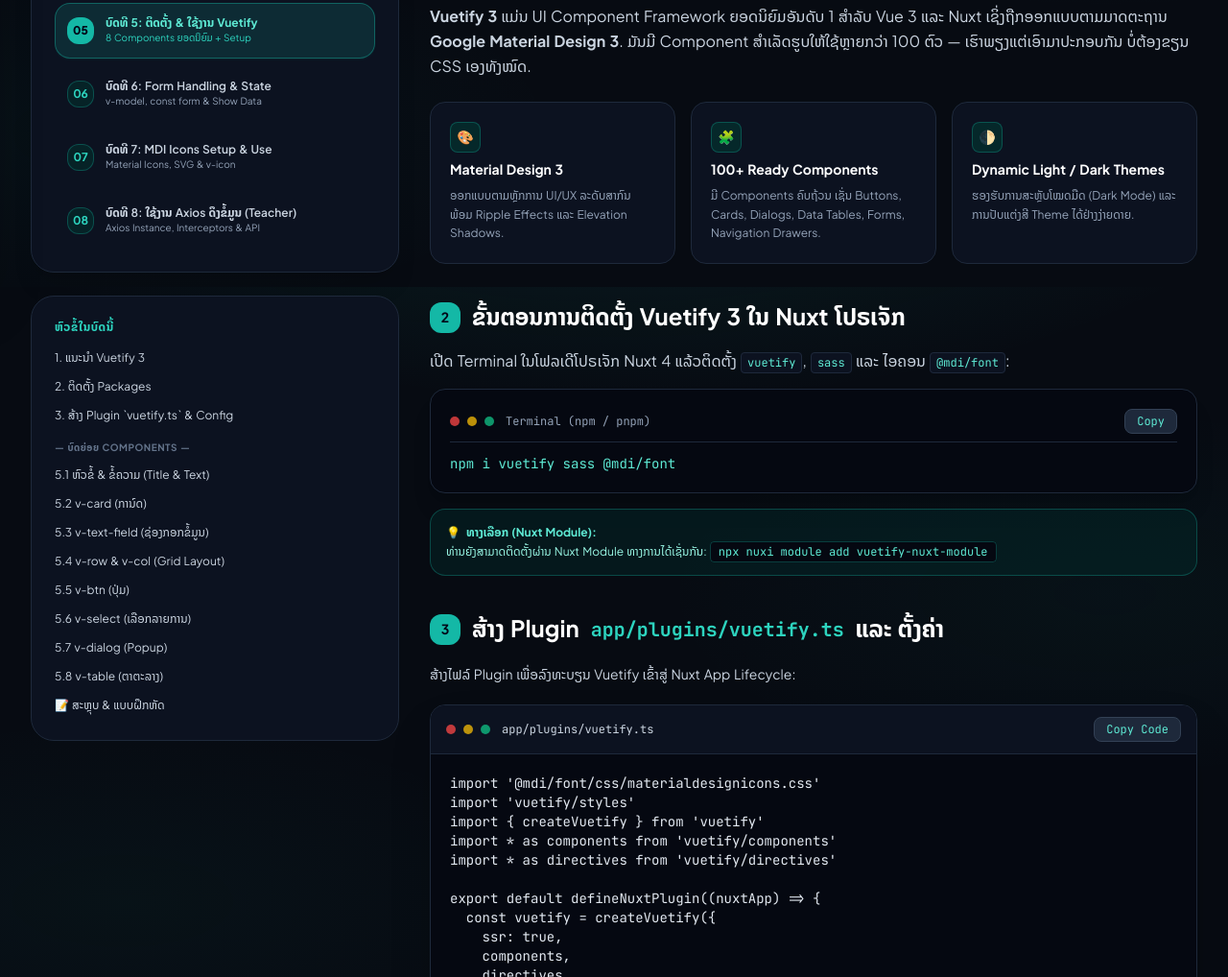
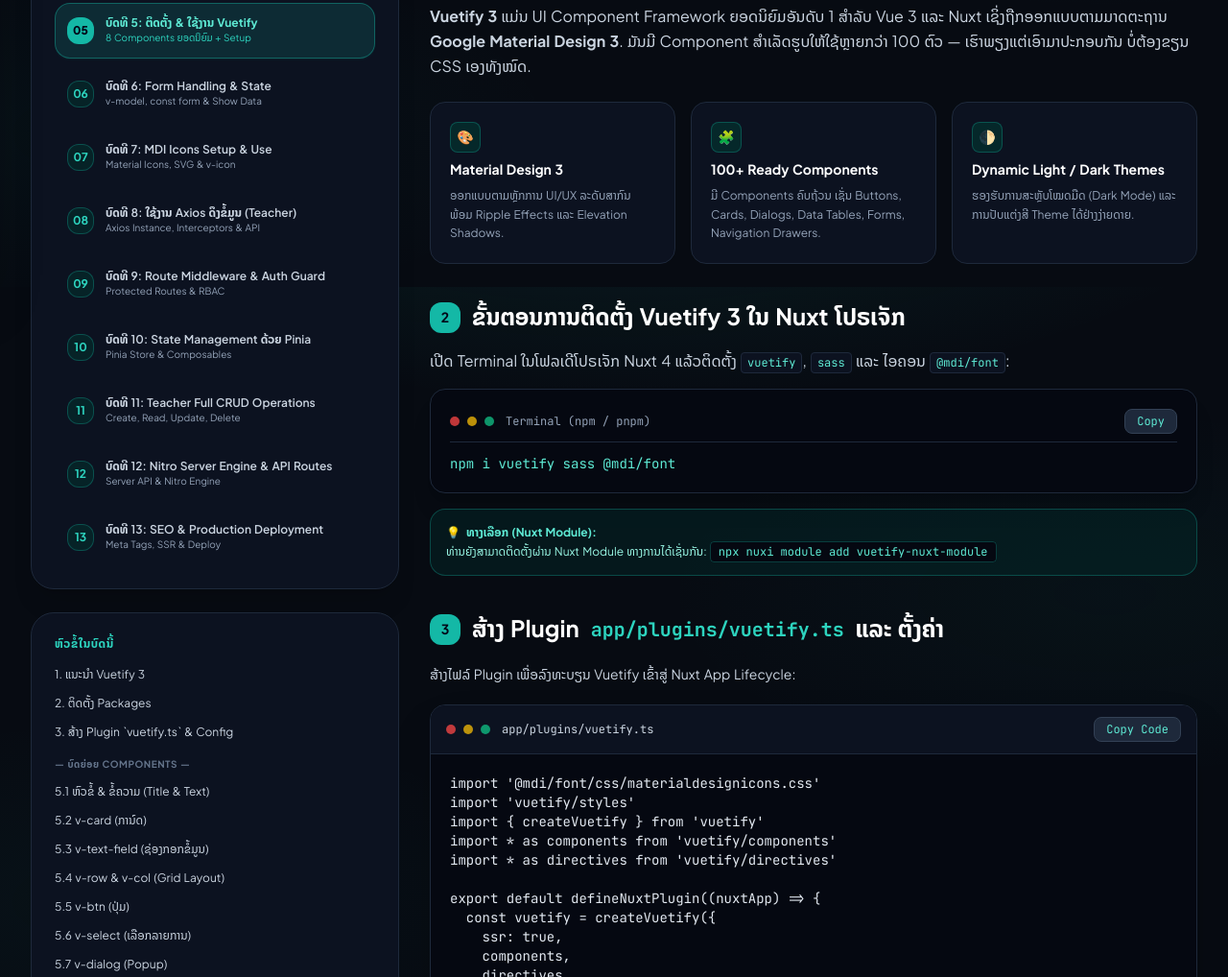
Before and after one commit to huevangxp/intern-course-2026, a plain HTML site: page N05.html in a window 1280 px wide. Shown: the part 501-1519 px from the top of the page at 96% size. Drawn offline with nearby package versions, Linux system fonts and the light colour scheme.

Commit message:
commit Fri 10/23/2026  8:06:55.17

```diff
--- a/N05.html
+++ b/N05.html
@@ -119,6 +119,11 @@
             <a href="./N06.html" class="block px-3 py-2 rounded-xl hover:bg-slate-800/60 hover:text-teal-300 text-slate-300 text-xs transition">ບົດທີ 6: Form Handling & State</a>
             <a href="./N07.html" class="block px-3 py-2 rounded-xl hover:bg-slate-800/60 hover:text-teal-300 text-slate-300 text-xs transition">ບົດທີ 7: MDI Icons Setup & Use</a>
             <a href="./N08.html" class="block px-3 py-2 rounded-xl hover:bg-slate-800/60 hover:text-teal-300 text-slate-300 text-xs transition">ບົດທີ 8: ໃຊ້ງານ Axios ດຶງຂໍ້ມູນ (Teacher)</a>
+            <a href="./N09.html" class="block px-3 py-2 rounded-xl hover:bg-slate-800/60 hover:text-teal-300 text-slate-300 text-xs transition">ບົດທີ 9: Route Middleware & Auth Guard</a>
+            <a href="./N10.html" class="block px-3 py-2 rounded-xl hover:bg-slate-800/60 hover:text-teal-300 text-slate-300 text-xs transition">ບົດທີ 10: State Management ດ້ວຍ Pinia</a>
+            <a href="./N11.html" class="block px-3 py-2 rounded-xl hover:bg-slate-800/60 hover:text-teal-300 text-slate-300 text-xs transition">ບົດທີ 11: Teacher Full CRUD Operations</a>
+            <a href="./N12.html" class="block px-3 py-2 rounded-xl hover:bg-slate-800/60 hover:text-teal-300 text-slate-300 text-xs transition">ບົດທີ 12: Nitro Server Engine & API Routes</a>
+            <a href="./N13.html" class="block px-3 py-2 rounded-xl hover:bg-slate-800/60 hover:text-teal-300 text-slate-300 text-xs transition">ບົດທີ 13: SEO & Production Deployment</a>
           </div>
         </div>
 
@@ -184,6 +189,11 @@
       <a href="./N06.html" class="block px-3 py-2.5 rounded-xl text-slate-300 hover:bg-slate-800/60 hover:text-teal-300 text-xs font-semibold transition">06. Form Handling & State</a>
       <a href="./N07.html" class="block px-3 py-2.5 rounded-xl text-slate-300 hover:bg-slate-800/60 hover:text-teal-300 text-xs font-semibold transition">07. MDI Icons Setup & Use</a>
       <a href="./N08.html" class="block px-3 py-2.5 rounded-xl text-slate-300 hover:bg-slate-800/60 hover:text-teal-300 text-xs font-semibold transition">08. ໃຊ້ງານ Axios ດຶງຂໍ້ມູນ (Teacher)</a>
+      <a href="./N09.html" class="block px-3 py-2.5 rounded-xl text-slate-300 hover:bg-slate-800/60 hover:text-teal-300 text-xs font-semibold transition">09. Route Middleware & Auth Guard</a>
+      <a href="./N10.html" class="block px-3 py-2.5 rounded-xl text-slate-300 hover:bg-slate-800/60 hover:text-teal-300 text-xs font-semibold transition">10. State Management ດ້ວຍ Pinia</a>
+      <a href="./N11.html" class="block px-3 py-2.5 rounded-xl text-slate-300 hover:bg-slate-800/60 hover:text-teal-300 text-xs font-semibold transition">11. Teacher Full CRUD Operations</a>
+      <a href="./N12.html" class="block px-3 py-2.5 rounded-xl text-slate-300 hover:bg-slate-800/60 hover:text-teal-300 text-xs font-semibold transition">12. Nitro Server Engine & API Routes</a>
+      <a href="./N13.html" class="block px-3 py-2.5 rounded-xl text-slate-300 hover:bg-slate-800/60 hover:text-teal-300 text-xs font-semibold transition">13. SEO & Production Deployment</a>
     </div>
   </aside>
 
@@ -200,7 +210,7 @@
             <h3 class="font-bold text-white text-sm flex items-center gap-2">
               <span class="text-teal-400">📚</span> ສາລະບານຫຼັກສູດ Nuxt 4
             </h3>
-            <span class="text-[11px] font-semibold text-teal-300 bg-teal-950/80 border border-teal-500/30 px-2 py-0.5 rounded-full">9 ບົດຮຽນ</span>
+            <span class="text-[11px] font-semibold text-teal-300 bg-teal-950/80 border border-teal-500/30 px-2 py-0.5 rounded-full">14 ບົດຮຽນ</span>
           </div>
 
           <div class="space-y-2 text-xs">
@@ -282,6 +292,51 @@
               <div class="flex-grow">
                 <div class="font-semibold">ບົດທີ 8: ໃຊ້ງານ Axios ດຶງຂໍ້ມູນ (Teacher)</div>
                 <div class="text-[10px] text-slate-400">Axios Instance, Interceptors & API</div>
+              </div>
+            </a>
+
+            <!-- Lesson 9 -->
+            <a href="./N09.html" class="flex items-center gap-3 p-3 rounded-2xl text-slate-300 hover:bg-slate-800/60 hover:text-teal-300 border border-transparent transition">
+              <span class="w-7 h-7 rounded-xl bg-teal-950/60 text-teal-400 flex items-center justify-center text-xs font-bold shrink-0 border border-teal-500/30">09</span>
+              <div class="flex-grow">
+                <div class="font-semibold">ບົດທີ 9: Route Middleware & Auth Guard</div>
+                <div class="text-[10px] text-slate-400">Protected Routes & RBAC</div>
+              </div>
+            </a>
+
+            <!-- Lesson 10 -->
+            <a href="./N10.html" class="flex items-center gap-3 p-3 rounded-2xl text-slate-300 hover:bg-slate-800/60 hover:text-teal-300 border border-transparent transition">
+              <span class="w-7 h-7 rounded-xl bg-teal-950/60 text-teal-400 flex items-center justify-center text-xs font-bold shrink-0 border border-teal-500/30">10</span>
+              <div class="flex-grow">
+                <div class="font-semibold">ບົດທີ 10: State Management ດ້ວຍ Pinia</div>
+                <div class="text-[10px] text-slate-400">Pinia Store & Composables</div>
+              </div>
+            </a>
+
+            <!-- Lesson 11 -->
+            <a href="./N11.html" class="flex items-center gap-3 p-3 rounded-2xl text-slate-300 hover:bg-slate-800/60 hover:text-teal-300 border border-transparent transition">
+              <span class="w-7 h-7 rounded-xl bg-teal-950/60 text-teal-400 flex items-center justify-center text-xs font-bold shrink-0 border border-teal-500/30">11</span>
+              <div class="flex-grow">
+                <div class="font-semibold">ບົດທີ 11: Teacher Full CRUD Operations</div>
+                <div class="text-[10px] text-slate-400">Create, Read, Update, Delete</div>
+              </div>
+            </a>
+
+            <!-- Lesson 12 -->
+            <a href="./N12.html" class="flex items-center gap-3 p-3 rounded-2xl text-slate-300 hover:bg-slate-800/60 hover:text-teal-300 border border-transparent transition">
+              <span class="w-7 h-7 rounded-xl bg-teal-950/60 text-teal-400 flex items-center justify-center text-xs font-bold shrink-0 border border-teal-500/30">12</span>
+              <div class="flex-grow">
+                <div class="font-semibold">ບົດທີ 12: Nitro Server Engine & API Routes</div>
+                <div class="text-[10px] text-slate-400">Server API & Nitro Engine</div>
+              </div>
+            </a>
+
+            <!-- Lesson 13 -->
+            <a href="./N13.html" class="flex items-center gap-3 p-3 rounded-2xl text-slate-300 hover:bg-slate-800/60 hover:text-teal-300 border border-transparent transition">
+              <span class="w-7 h-7 rounded-xl bg-teal-950/60 text-teal-400 flex items-center justify-center text-xs font-bold shrink-0 border border-teal-500/30">13</span>
+              <div class="flex-grow">
+                <div class="font-semibold">ບົດທີ 13: SEO & Production Deployment</div>
+                <div class="text-[10px] text-slate-400">Meta Tags, SSR & Deploy</div>
               </div>
             </a>
           </div>
```
